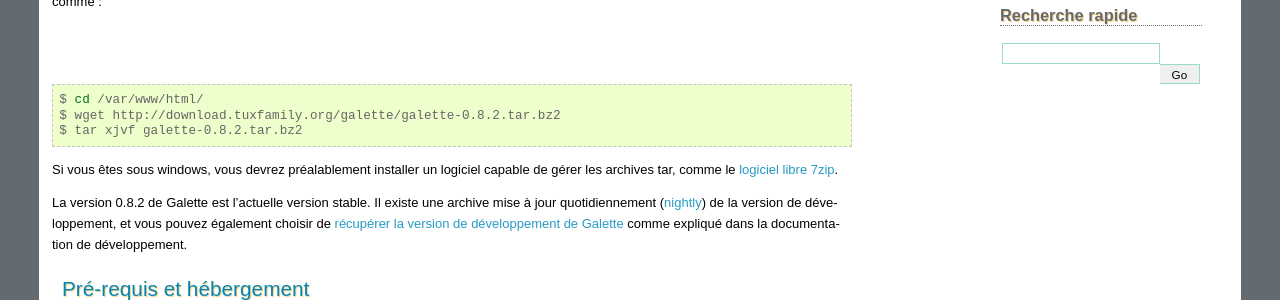
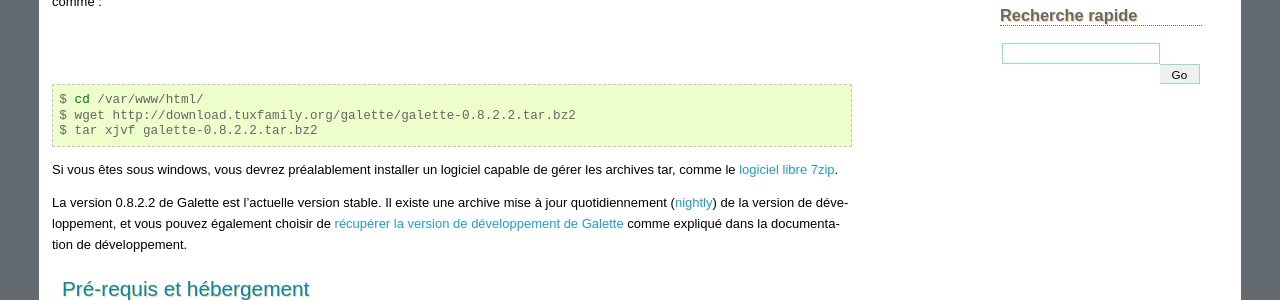
Before and after one commit to galette/galettedoc, a Sphinx documentation site: the page built from source/installation/index.rst, in a window 1280 px wide. Shown: the part 333-633 px from the top of the page. Built offline with Sphinx 7.4.7, drawn with Linux system fonts in a browser that asks for light colours.

Commit message:
Mise à jour en 0.8.2.2

```diff
--- a/source/installation/index.rst
+++ b/source/installation/index.rst
@@ -12,17 +12,17 @@
 
 L'installation de Galette consiste simplement, après avoir effectué quelques tâches préalables, à vous laisser guider par l'interface et renseigner les quelques informations qui vous seront demandées.
 
-Dans un premier temps, vous allez `télécharger Galette <http://download.tuxfamily.org/galette/galette-0.8.2.tar.bz2>`_ et décompresser l'archive. Si vous êtes sous Linux, ça donnera quelque chose comme :
+Dans un premier temps, vous allez `télécharger Galette <http://download.tuxfamily.org/galette/galette-0.8.2.2.tar.bz2>`_ et décompresser l'archive. Si vous êtes sous Linux, ça donnera quelque chose comme :
 
 .. code-block:: bash
 
    $ cd /var/www/html/
-   $ wget http://download.tuxfamily.org/galette/galette-0.8.2.tar.bz2
-   $ tar xjvf galette-0.8.2.tar.bz2
+   $ wget http://download.tuxfamily.org/galette/galette-0.8.2.2.tar.bz2
+   $ tar xjvf galette-0.8.2.2.tar.bz2
 
 Si vous êtes sous windows, vous devrez préalablement installer un logiciel capable de gérer les archives tar, comme le `logiciel libre 7zip <http://www.spiroo.be/7zip/>`_.
 
-La version 0.8.2 de Galette est l'actuelle version stable. Il existe une archive mise à jour quotidiennement (`nightly <http://download.tuxfamily.org/galette/galette-dev.tar.bz2>`_) de la version de développement, et vous pouvez également choisir de  :doc:`récupérer la version de développement de Galette <../development/git>` comme expliqué dans la documentation de développement.
+La version 0.8.2.2 de Galette est l'actuelle version stable. Il existe une archive mise à jour quotidiennement (`nightly <http://download.tuxfamily.org/galette/galette-dev.tar.bz2>`_) de la version de développement, et vous pouvez également choisir de  :doc:`récupérer la version de développement de Galette <../development/git>` comme expliqué dans la documentation de développement.
 
 Pré-requis et hébergement
 -------------------------
--- a/source/installation/update.rst
+++ b/source/installation/update.rst
@@ -10,7 +10,7 @@
 
    Une mise à jour n'est jamais une opération anodine, puisque vos données sont modifiées. En conséquence, prenez bien soin d'effectuer une **sauvegarde de votre base de données actuelle** ; sous peine de perdre tout ou partie de vos données.
 
-Dans un premier temps, `téléchargez la dernière version de Galette <http://download.tuxfamily.org/galette/galette-0.8.2.tar.bz2>`_ et mettez à jour les fichiers. Pour plus de détails sur l'installation des fichiers de Galette, reportez-vous à la section :ref:`préparation de l'installation <preparation>`.
+Dans un premier temps, `téléchargez la dernière version de Galette <http://download.tuxfamily.org/galette/galette-0.8.2.2.tar.bz2>`_ et mettez à jour les fichiers. Pour plus de détails sur l'installation des fichiers de Galette, reportez-vous à la section :ref:`préparation de l'installation <preparation>`.
 
 Certains fichiers et répertoires contiennent des données et devraient être réintégrés à la nouvelle installation :
 
```
